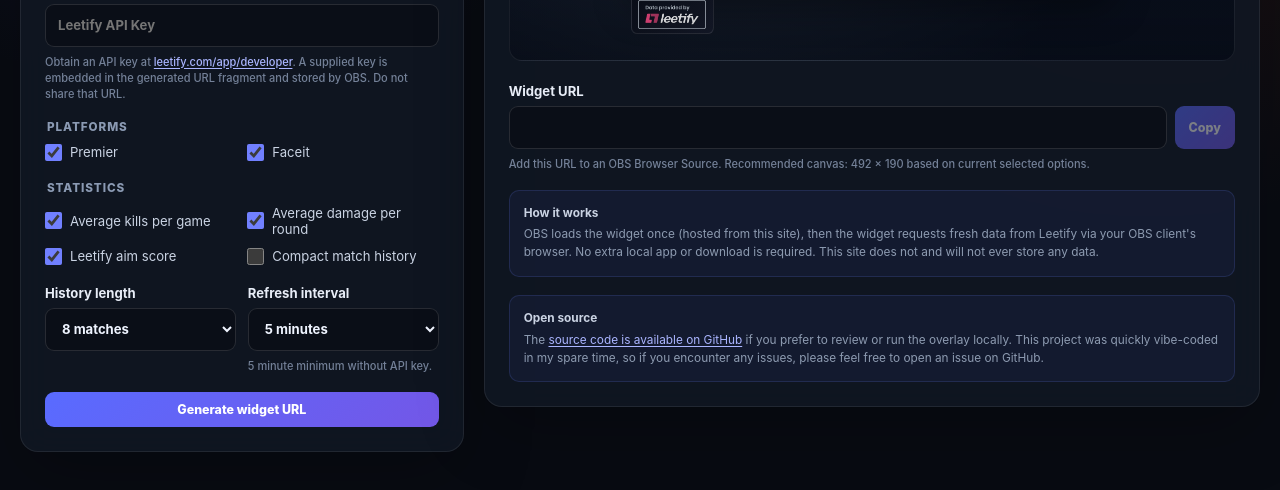
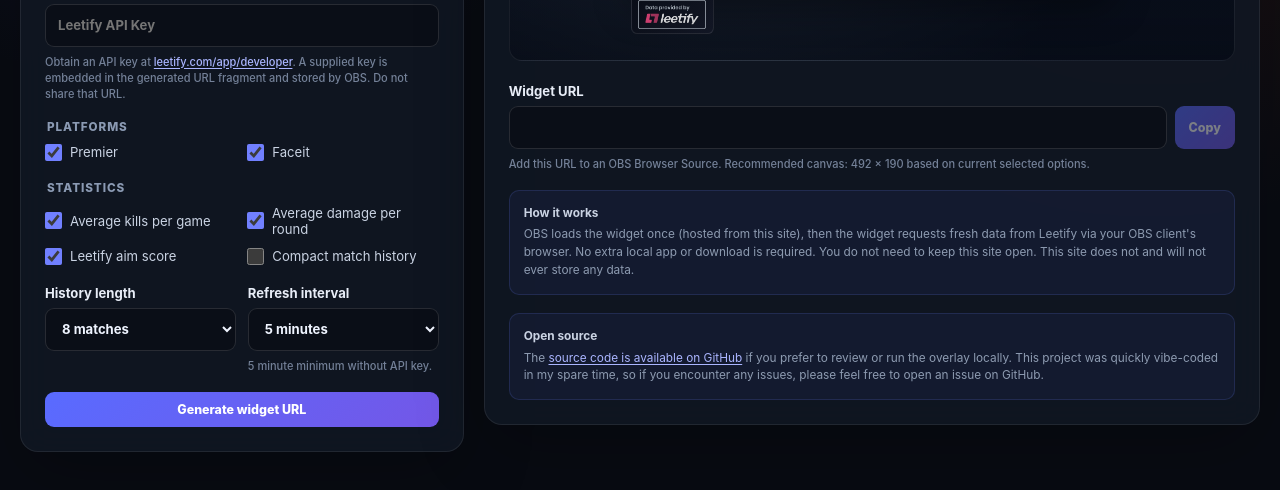
Before and after one commit to dbarker0002/cs2-obs-overlay, a website built with Vite: page index.html in a window 1280 px wide. Shown: the part 448-938 px from the top of the page. Built offline with nearby package versions, Linux system fonts and the light colour scheme; files whose address does not match are found by name.

Commit message:
Update how it works copy

```diff
--- a/index.html
+++ b/index.html
@@ -149,8 +149,8 @@
             <strong>How it works</strong>
             <p>
               OBS loads the widget once (hosted from this site), then the widget requests fresh data from
-              Leetify via your OBS client's browser. No extra local app or download is required. This site
-              does not and will not ever store any data.
+              Leetify via your OBS client's browser. No extra local app or download is required. You do not
+              need to keep this site open. This site does not and will not ever store any data.
             </p>
           </div>
           <div class="notice">
```
